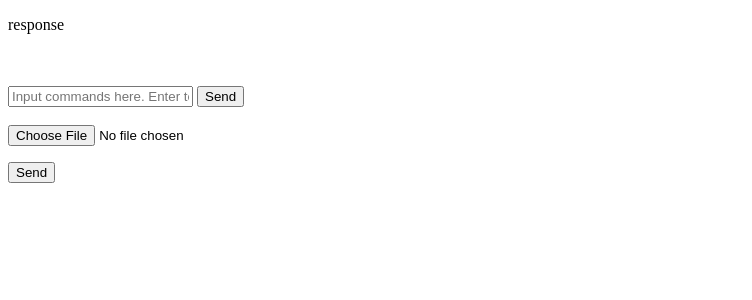
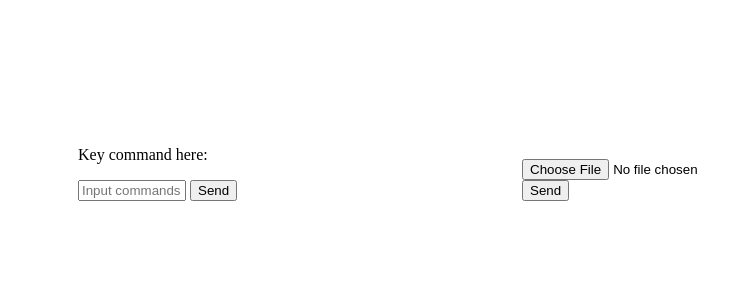
Before and after one commit to abhijcb95/toy_robot, a Flask app: page / in a window 1280 px wide. Shown: the top 300 px of the page, without its empty margins (0-752 px from the left). Run offline with Flask 2, Linux system fonts and the light colour scheme; data that the repository does not hold is empty.

Commit message:
v2-4 new ccs styling

```diff
--- a/templates/index.html
+++ b/templates/index.html
@@ -1,24 +1,37 @@
 <!DOCTYPE html>
 <html>
     <head>
-        <title>Toy Robot V2-3</title>
+        <title>Toy Robot V2-4</title>
+        <style>
+            .inline-block-child {display: inline-block;}
 
+            .box {
+                  width: 300px;
+                    border: 5px black;
+                    padding: 50px;
+                    margin: 20px;
+            }
+        </style>
 
     </head>
     <body>
-        <p id="response">response</p><br><br>
 
-        <input id="cli" type="text" name = "command line" placeholder="Input commands here. Enter to send command.">
-        <button id="myBtn" onclick="send_cli()">Send</button>
+        <div id="cli_box" class="inline-block-child box">
+            <p id="cli_response" style="font-weight:bold" ></p><br><br>
+
+            <p>Key command here:</p>
+            <input id="cli" type="text" class="inline-block-child" style="width: 100px;" placeholder="Input commands here. Enter to send command.">
+            <button id="myBtn" class="inline-block-child" onclick="send_cli()">Send</button>
             <script>
                 async function send_cli(){
                     let commands = document.querySelector("#cli").value;
+                    document.getElementById("cli_response").innerHTML="Sending ...";
                     let session_id = "{{ session_id }}";
                     let api_key = "{{api_key}}"
                     await fetch("https://cli-dot-toy-robot-308706.ue.r.appspot.com/api/cli/" + api_key + "/" + session_id + "%20" + encodeURIComponent(commands), {method:"GET", mode:"cors"})
                     .then(response => {
                         response.json().then(data => {
-                    document.getElementById("response").innerHTML=data.message;
+                        document.getElementById("cli_response").innerHTML=data.message;
                         document.querySelector("#cli").value = "";
                         });
                     });
@@ -32,11 +45,14 @@
                 }
                 });
             </script>
+        </div>
 
-        <br><br>
+        <div id="file_upload_box" class="inline-block-child box">
+            <p id="file_upload_response" style="font-weight:bold" ></p><br><br>
 
-        <input id="file_upload" type="file"> <p id=upload_status></p>
-        <button id="upload" onclick="file_upload()">Send</button>
+            <input id="file_upload" class="inline-block-child" type="file">
+            <button id="upload" class="inline-block-child" onclick="file_upload()">Send</button>
+            <p id=upload_status style="font-style: italic;"></p>
 
             <script>
                 document.getElementById("file_upload").addEventListener("change", function(){
@@ -49,7 +65,7 @@
 
                     reader.readAsText(this.files[0]);
 
-                document.getElementById("upload_status").innerHTML="File reading complete. Send commands to execute.";
+                    document.getElementById("upload_status").innerHTML="File reading complete. Send to run simulation.";
                 })
 
                 async function file_upload(data = package) {
@@ -67,10 +83,13 @@
                     response.json() // response from api
                     .then(data => {
                         // console.log(data);
-                    document.getElementById("response").innerHTML=data;
+                        document.getElementById("file_upload_response").innerHTML=data;
                     });
                     }
             </script>
+        </div>
+
+
 
     </body>
 </html>
```
Lines whose indentation alone changed are shown as unchanged.
